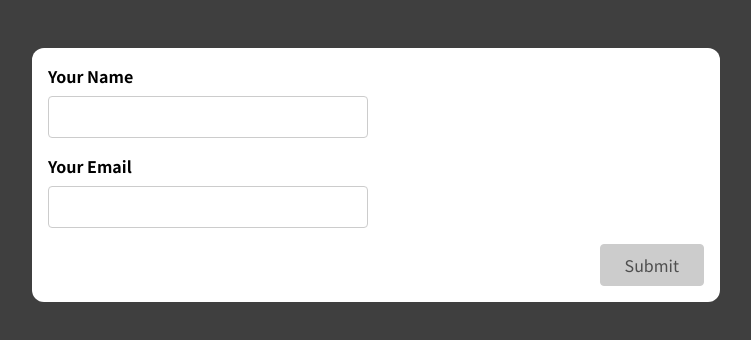
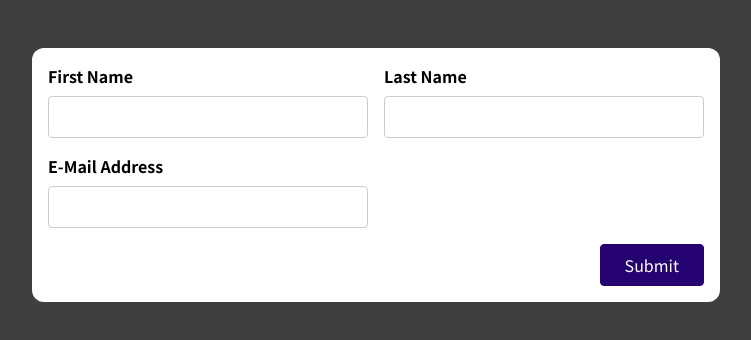
Before and after one commit to byeongjae-kang/user-input, a JavaScript app: page / in a window 1280 px wide. Shown: the top 340 px of the page, without its empty margins (264-1015 px from the left). Built offline with nearby package versions, Linux system fonts and the light colour scheme.

Commit message:
change compoenet to practice

```diff
--- a/src/App.js
+++ b/src/App.js
@@ -1,9 +1,9 @@
-import SimpleInput from './components/SimpleInput';
+import BasicForm from "./components/BasicForm";
 
 function App() {
   return (
     <div className="app">
-      <SimpleInput />
+      <BasicForm />
     </div>
   );
 }
```
